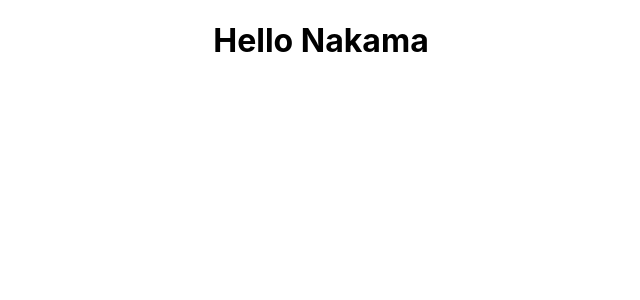
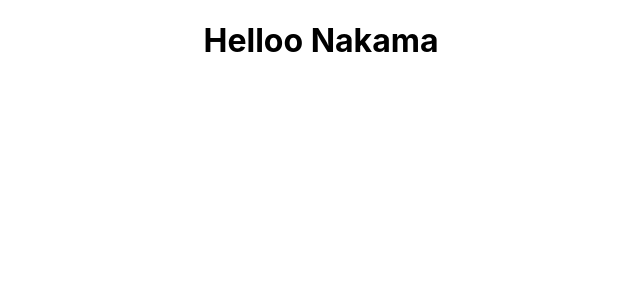
Before and after one commit to andriyabu/react-phone-contact, a React (Create React App) app: page / in a window 1280 px wide. Shown: the top 300 px of the page, without its empty margins (319-959 px from the left). Built offline with nearby package versions, Linux system fonts and the light colour scheme.

Commit message:
Created Dinamic values

```diff
--- a/src/App.js
+++ b/src/App.js
@@ -1,9 +1,10 @@
 import './App.css';
 
 function App() {
+  const greetings = "Helloo Nakama";
   return (
     <div className="App">
-     <h1>Hello Nakama</h1>
+     <h1>{greetings}</h1>
     </div>
   );
 }
```
